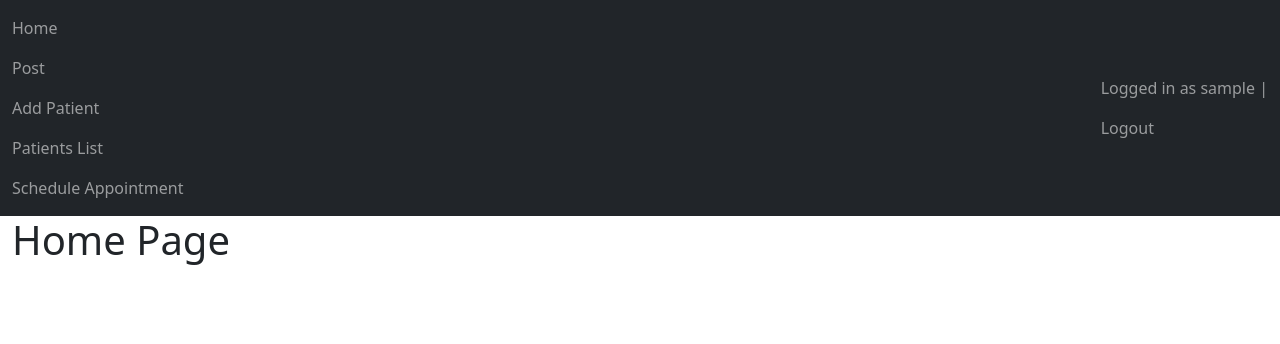
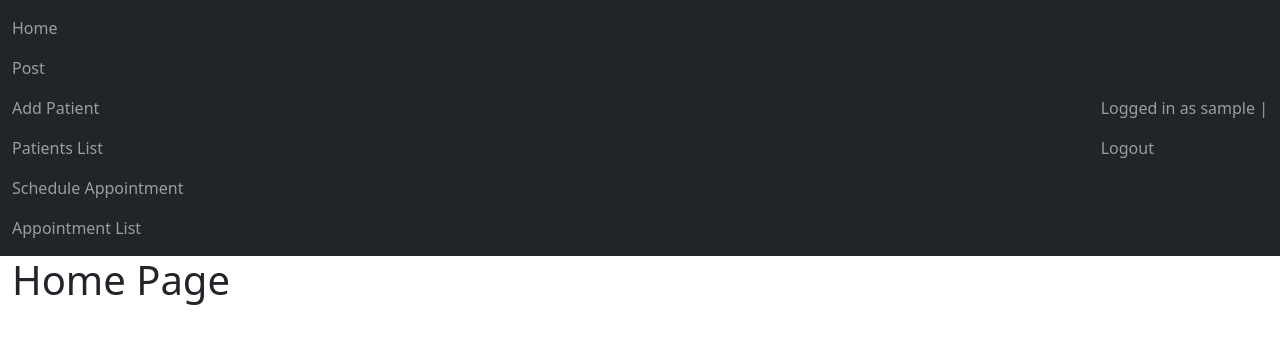
Before and after one commit to AcidSkull/projekt-medyczny, a Django app: page / in a window 1280 px wide. Shown: the top 344 px of the page. Run offline with Django 4.2, Linux system fonts and the light colour scheme; the visitor is signed in with stand-in values (Sample User, id 1).

Commit message:
Appointment list added to navbar

```diff
--- a/adt/main/templates/main/base.html
+++ b/adt/main/templates/main/base.html
@@ -27,6 +27,9 @@
                 </li>
                 <li class="nav-item">
                     <a class="nav-link" href="/create/appointment">Schedule Appointment</a>
+                </li>
+                <li class="nav-item">
+                    <a class="nav-link" href="/view/appointment">Appointment List</a>
                 </li>
             </ul>
         </div>
```
